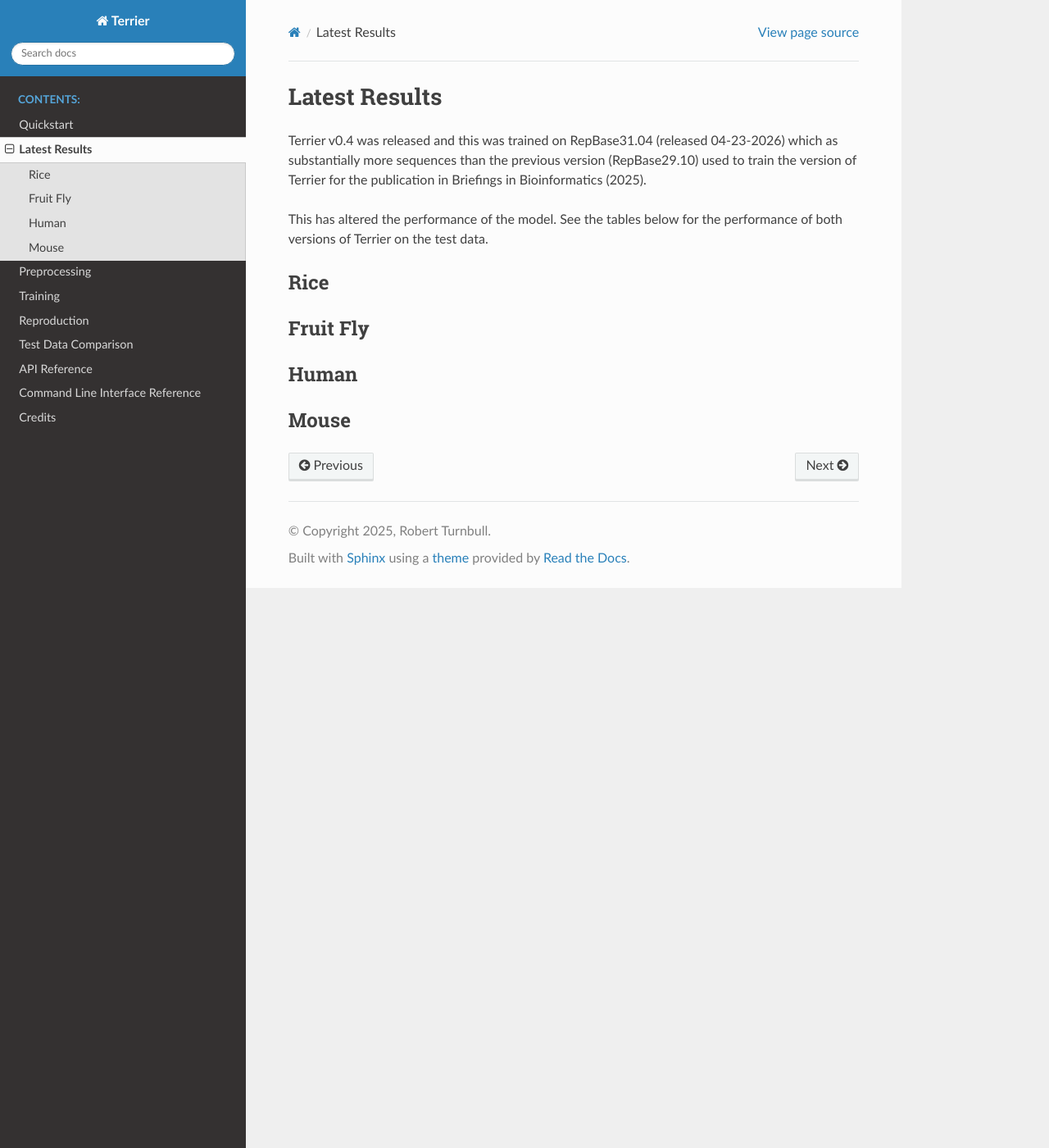
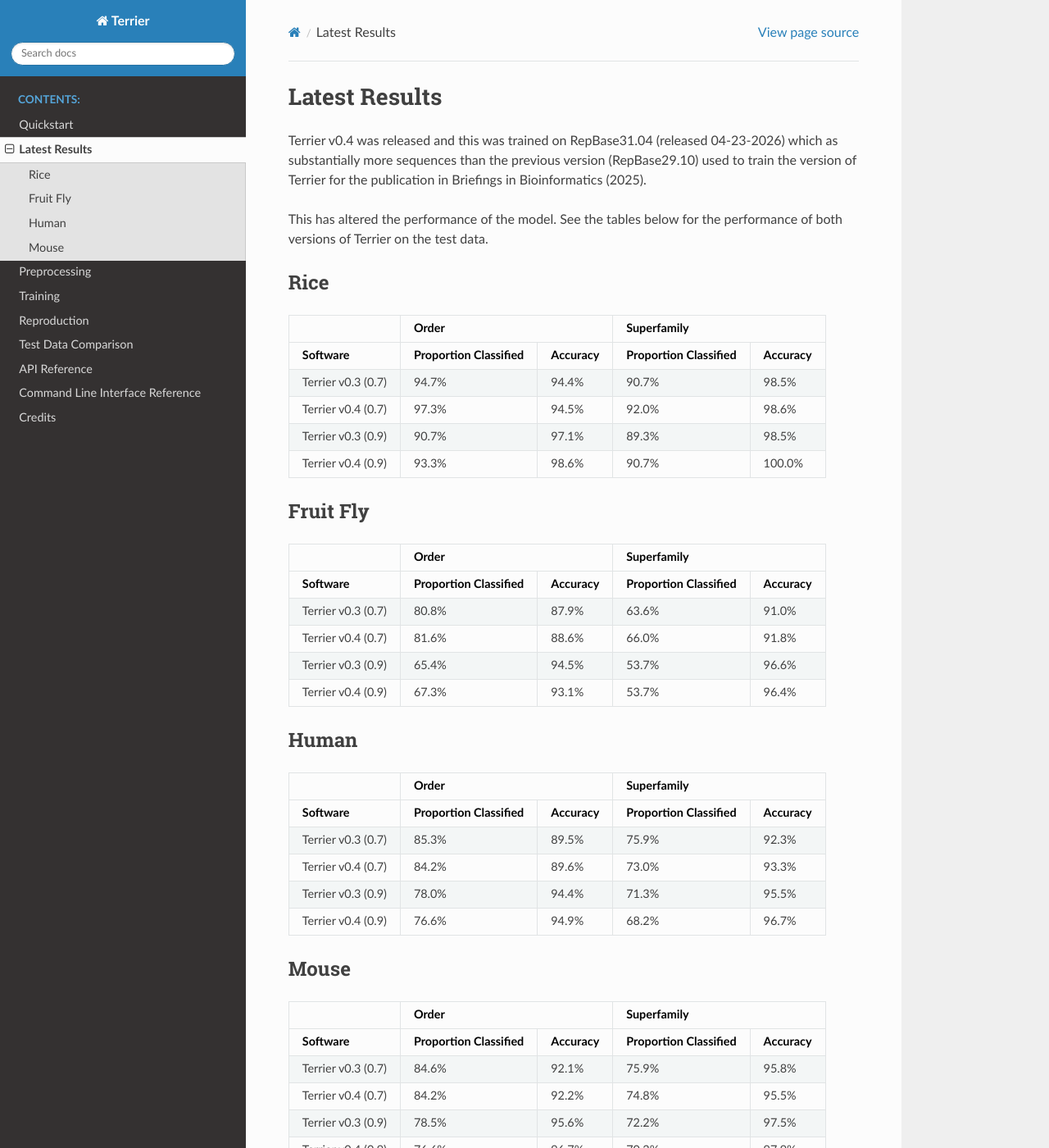
Before and after one commit to rbturnbull/terrier, a Sphinx documentation site: the page built from docs/latest.rst, in a window 1280 px wide and 1400 px high. Shown: the whole window at 82% size. Built offline with Sphinx 7.4.7 and the Read the Docs theme 3.1.0, drawn with Linux system fonts in a browser that asks for light colours; some of the changed lines change nothing that is shown; some of the changed text lies outside the part shown.

Commit message:
:abc: formatting tables

```diff
--- a/docs/latest.rst
+++ b/docs/latest.rst
@@ -11,62 +11,70 @@
 Rice
 -----
 
++---------------------+----------------------------------------------------------+-------------------------------------------------------------------------+
+|                     | Order                                                    | Superfamily                                                             |
 +---------------------+-----------------------------------+----------------------+------------------------------------------+------------------------------+
-| Software            | Order Proportion Classified       | Order Accuracy       | Superfamily Proportion Classified        | Superfamily Accuracy         |
+| Software            | Proportion Classified             | Accuracy             | Proportion Classified                    | Accuracy                     |
 +=====================+===================================+======================+==========================================+==============================+
-| Terrier v0.3 (0.7) | 94.7%                             | 94.4%                | 90.7%                                    | 98.5%                        |
+| Terrier v0.3 (0.7)  | 94.7%                             | 94.4%                | 90.7%                                    | 98.5%                        |
 +---------------------+-----------------------------------+----------------------+------------------------------------------+------------------------------+
-| Terrier v0.4 (0.7) | 97.3%                             | 94.5%                | 92.0%                                    | 98.6%                        |
+| Terrier v0.4 (0.7)  | 97.3%                             | 94.5%                | 92.0%                                    | 98.6%                        |
 +---------------------+-----------------------------------+----------------------+------------------------------------------+------------------------------+
-| Terrier v0.3 (0.9) | 90.7%                             | 97.1%                | 89.3%                                    | 98.5%                        |
+| Terrier v0.3 (0.9)  | 90.7%                             | 97.1%                | 89.3%                                    | 98.5%                        |
 +---------------------+-----------------------------------+----------------------+------------------------------------------+------------------------------+
-| Terrier v0.4 (0.9) | 93.3%                             | 98.6%                | 90.7%                                    | 100.0%                       |
+| Terrier v0.4 (0.9)  | 93.3%                             | 98.6%                | 90.7%                                    | 100.0%                       |
 +---------------------+-----------------------------------+----------------------+------------------------------------------+------------------------------+
 
 
 Fruit Fly
 ----------
 
++---------------------+----------------------------------------------------------+-------------------------------------------------------------------------+
+|                     | Order                                                    | Superfamily                                                             |
 +---------------------+-----------------------------------+----------------------+------------------------------------------+------------------------------+
-| Software            | Order Proportion Classified       | Order Accuracy       | Superfamily Proportion Classified        | Superfamily Accuracy         |
+| Software            | Proportion Classified             | Accuracy             | Proportion Classified                    | Accuracy                     |
 +=====================+===================================+======================+==========================================+==============================+
-| Terrier v0.3 (0.7) | 80.8%                             | 87.9%                | 63.6%                                    | 91.0%                        |
+| Terrier v0.3 (0.7)  | 80.8%                             | 87.9%                | 63.6%                                    | 91.0%                        |
 +---------------------+-----------------------------------+----------------------+------------------------------------------+------------------------------+
-| Terrier v0.4 (0.7) | 81.6%                             | 88.6%                | 66.0%                                    | 91.8%                        |
+| Terrier v0.4 (0.7)  | 81.6%                             | 88.6%                | 66.0%                                    | 91.8%                        |
 +---------------------+-----------------------------------+----------------------+------------------------------------------+------------------------------+
-| Terrier v0.3 (0.9) | 65.4%                             | 94.5%                | 53.7%                                    | 96.6%                        |
+| Terrier v0.3 (0.9)  | 65.4%                             | 94.5%                | 53.7%                                    | 96.6%                        |
 +---------------------+-----------------------------------+----------------------+------------------------------------------+------------------------------+
-| Terrier v0.4 (0.9) | 67.3%                             | 93.1%                | 53.7%                                    | 96.4%                        |
+| Terrier v0.4 (0.9)  | 67.3%                             | 93.1%                | 53.7%                                    | 96.4%                        |
 +---------------------+-----------------------------------+----------------------+------------------------------------------+------------------------------+
 
 
 Human
 -----
 
++---------------------+----------------------------------------------------------+-------------------------------------------------------------------------+
+|                     | Order                                                    | Superfamily                                                             |
 +---------------------+-----------------------------------+----------------------+------------------------------------------+------------------------------+
-| Software            | Order Proportion Classified       | Order Accuracy       | Superfamily Proportion Classified        | Superfamily Accuracy         |
+| Software            | Proportion Classified             | Accuracy             | Proportion Classified                    | Accuracy                     |
 +=====================+===================================+======================+==========================================+==============================+
-| Terrier v0.3 (0.7) | 85.3%                             | 89.5%                | 75.9%                                    | 92.3%                        |
+| Terrier v0.3 (0.7)  | 85.3%                             | 89.5%                | 75.9%                                    | 92.3%                        |
 +---------------------+-----------------------------------+----------------------+------------------------------------------+------------------------------+
-| Terrier v0.4 (0.7) | 84.2%                             | 89.6%                | 73.0%                                    | 93.3%                        |
+| Terrier v0.4 (0.7)  | 84.2%                             | 89.6%                | 73.0%                                    | 93.3%                        |
 +---------------------+-----------------------------------+----------------------+------------------------------------------+------------------------------+
-| Terrier v0.3 (0.9) | 78.0%                             | 94.4%                | 71.3%                                    | 95.5%                        |
+| Terrier v0.3 (0.9)  | 78.0%                             | 94.4%                | 71.3%                                    | 95.5%                        |
 +---------------------+-----------------------------------+----------------------+------------------------------------------+------------------------------+
-| Terrier v0.4 (0.9) | 76.6%                             | 94.9%                | 68.2%                                    | 96.7%                        |
+| Terrier v0.4 (0.9)  | 76.6%                             | 94.9%                | 68.2%                                    | 96.7%                        |
 +---------------------+-----------------------------------+----------------------+------------------------------------------+------------------------------+
 
 
 Mouse
 -----
 
++---------------------+----------------------------------------------------------+-------------------------------------------------------------------------+
+|                     | Order                                                    | Superfamily                                                             |
 +---------------------+-----------------------------------+----------------------+------------------------------------------+------------------------------+
-| Software            | Order Proportion Classified       | Order Accuracy       | Superfamily Proportion Classified        | Superfamily Accuracy         |
+| Software            | Proportion Classified             | Accuracy             | Proportion Classified                    | Accuracy                     |
 +=====================+===================================+======================+==========================================+==============================+
-| Terrier v0.3 (0.7) | 84.6%                             | 92.1%                | 75.9%                                    | 95.8%                        |
+| Terrier v0.3 (0.7)  | 84.6%                             | 92.1%                | 75.9%                                    | 95.8%                        |
 +---------------------+-----------------------------------+----------------------+------------------------------------------+------------------------------+
-| Terrier v0.4 (0.7) | 84.2%                             | 92.2%                | 74.8%                                    | 95.5%                        |
+| Terrier v0.4 (0.7)  | 84.2%                             | 92.2%                | 74.8%                                    | 95.5%                        |
 +---------------------+-----------------------------------+----------------------+------------------------------------------+------------------------------+
-| Terrier v0.3 (0.9) | 78.5%                             | 95.6%                | 72.2%                                    | 97.5%                        |
+| Terrier v0.3 (0.9)  | 78.5%                             | 95.6%                | 72.2%                                    | 97.5%                        |
 +---------------------+-----------------------------------+----------------------+------------------------------------------+------------------------------+
-| Terrier v0.4 (0.9) | 76.6%                             | 96.7%                | 70.2%                                    | 97.9%                        |
+| Terrier v0.4 (0.9)  | 76.6%                             | 96.7%                | 70.2%                                    | 97.9%                        |
 +---------------------+-----------------------------------+----------------------+------------------------------------------+------------------------------+
```
